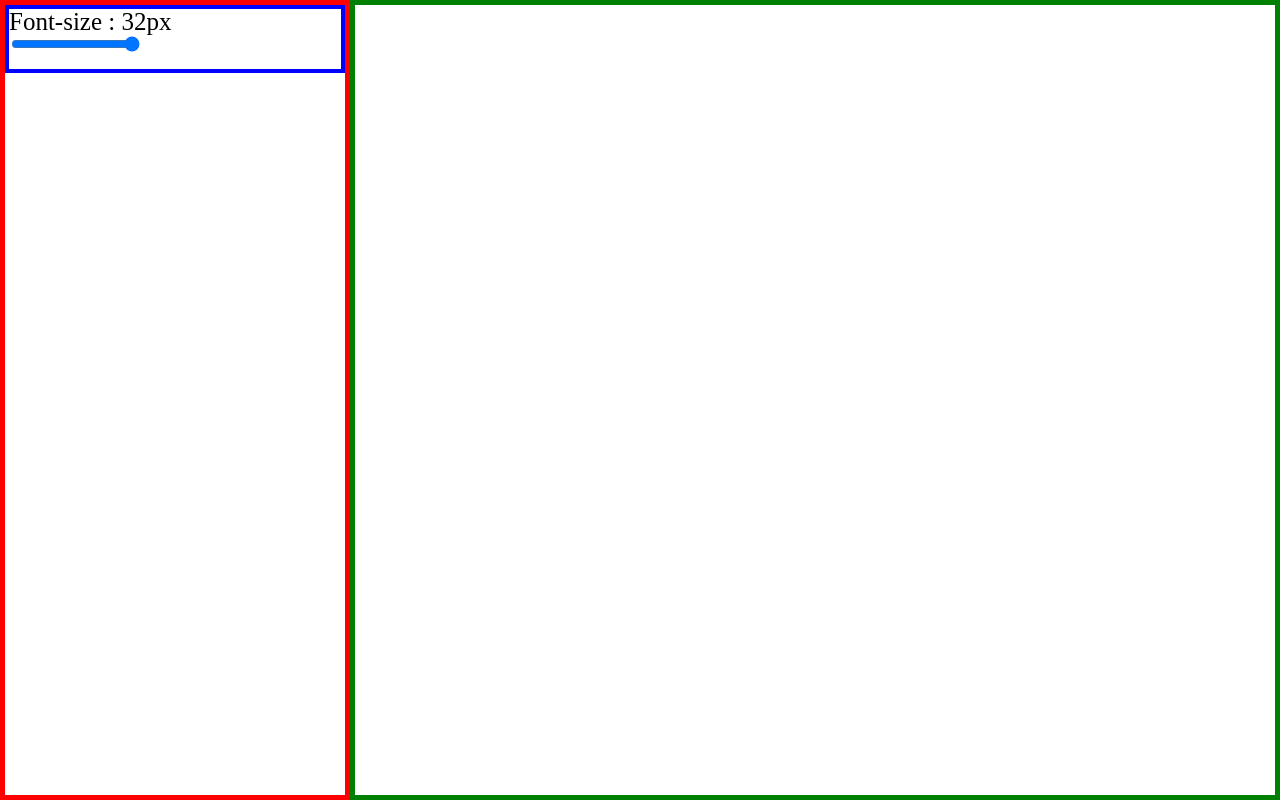
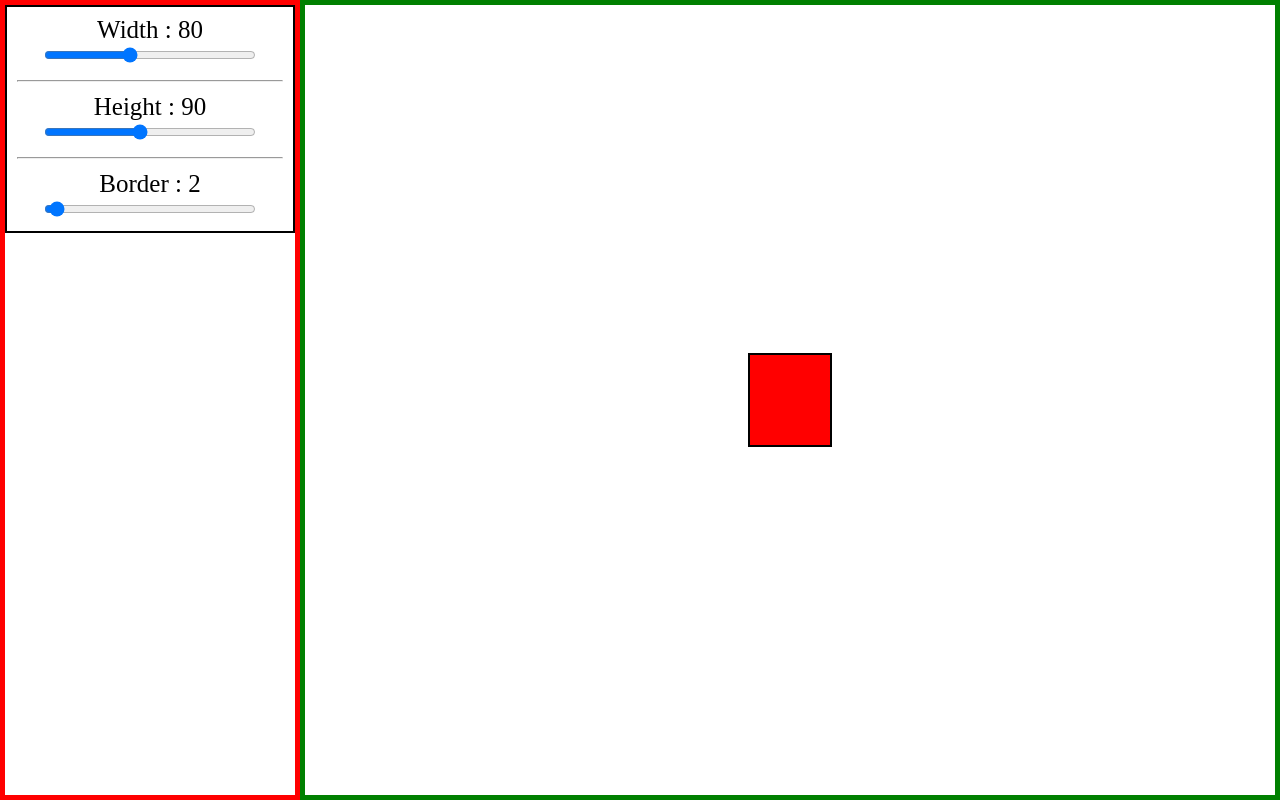
Before and after one commit to amerre/Css_helper, a Vue app: page / in a window 1280 px wide. Built offline with nearby package versions, Linux system fonts and the light colour scheme.

Commit message:
:construction: Vuex basics building

```diff
--- a/src/assets/styles/layout.scss
+++ b/src/assets/styles/layout.scss
@@ -1,11 +1,28 @@
 #app {
   display: grid;
-  grid-template-columns: 350px 1fr;
+  grid-template-columns: 300px 1fr;
   height: 100vh;
   .sidebar {
     border: 5px solid red;
+    .rules {
+      border: 2px solid black;
+      padding: 10px;
+      font-size: 25px;
+      text-align: center;
+      input {
+        margin-top: 5px;
+        width: 80%;
+      }
+    }
   }
   .content {
+    display: flex;
     border: 5px solid green;
+    justify-content: center;
+    align-items: center;
+    .box {
+      border: 2px solid black;
+      background-color: red;
+    }
   }
 }
--- a/src/components/Content.vue
+++ b/src/components/Content.vue
@@ -1,3 +1,27 @@
 <template>
-  <div class="content"></div>
+  <div class="content">
+    <div
+      class="box"
+      :style="{ width: width + 'px', height: height + 'px', border: border + 'px solid black'}"
+    ></div>
+  </div>
 </template>
+
+<script>
+export default {
+  computed: {
+    width() {
+      return this.$store.state.width;
+    },
+    height() {
+      return this.$store.state.height;
+    },
+    border() {
+      return this.$store.state.border;
+    }
+  }
+};
+</script>
+
+<style lang="scss">
+</style>
--- /dev/null
+++ b/src/components/Rules.vue
@@ -0,0 +1,43 @@
+<template>
+  <div class="rules">
+    <h1>Width : {{ width }}</h1>
+    <input type="range" min="0" max="200" v-model="width">
+    <hr>
+    <h1>Height : {{ height }}</h1>
+    <input type="range" min="0" max="200" v-model="height">
+    <hr>
+    <h1>Border : {{ border }}</h1>
+    <input type="range" min="0" max="80" v-model="border">
+  </div>
+</template>
+
+<script>
+export default {
+  computed: {
+    width: {
+      get() {
+        return this.$store.state.width;
+      },
+      set(value) {
+        this.$store.commit("WIDTH_COMMIT", value);
+      }
+    },
+    height: {
+      get() {
+        return this.$store.state.height;
+      },
+      set(value) {
+        this.$store.commit("HEIGHT_COMMIT", value);
+      }
+    },
+    border: {
+      get() {
+        return this.$store.state.border;
+      },
+      set(value) {
+        this.$store.commit("BORDER_COMMIT", value);
+      }
+    }
+  }
+};
+</script>
--- a/src/components/Sidebar.vue
+++ b/src/components/Sidebar.vue
@@ -1,21 +1,15 @@
 <template>
   <div class="sidebar">
-    <!-- A mettre dans un component une fois terminé -->
-    <!-- -->
-    <div class="sidebox">
-      <h2>Font-size : 32px</h2>
-      <input type="range" min="0" max="50" data-sizing="px">
-    </div>
-    <!-- -->
+    <app-rules></app-rules>
   </div>
 </template>
 
-<style lang="scss">
-.sidebox {
-  border: 4px solid blue;
-  min-height: 60px;
-  h2 {
-    font-size: 25px;
+<script>
+import Rules from "./Rules.vue";
+
+export default {
+  components: {
+    appRules: Rules
   }
-}
-</style>
+};
+</script>
--- a/src/store.js
+++ b/src/store.js
@@ -1,16 +1,24 @@
-import Vue from 'vue'
-import Vuex from 'vuex'
+import Vue from "vue";
+import Vuex from "vuex";
 
-Vue.use(Vuex)
+Vue.use(Vuex);
 
 export default new Vuex.Store({
   state: {
-
+    width: 80,
+    height: 90,
+    border: 2
   },
   mutations: {
-
+    WIDTH_COMMIT(state, payload) {
+      state.width = payload;
+    },
+    HEIGHT_COMMIT(state, payload) {
+      state.height = payload;
+    },
+    BORDER_COMMIT(state, payload) {
+      state.border = payload;
+    }
   },
-  actions: {
-
-  }
-})
+  actions: {}
+});
```
Also changed, not shown: src/main.js (+6 -6 lines).
